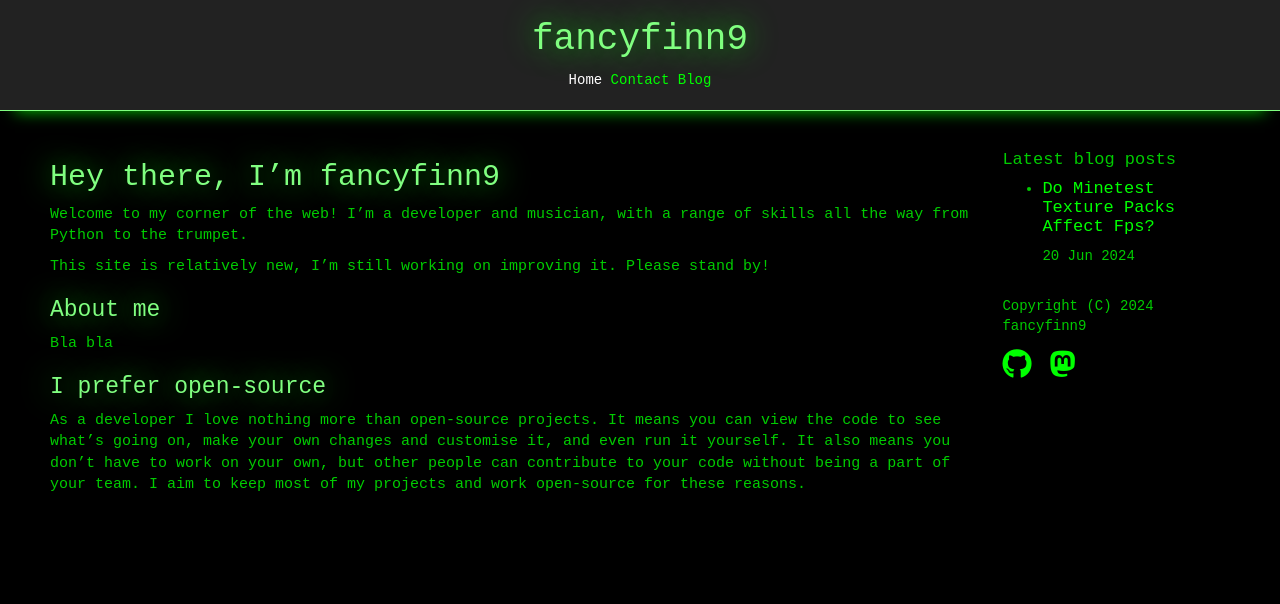
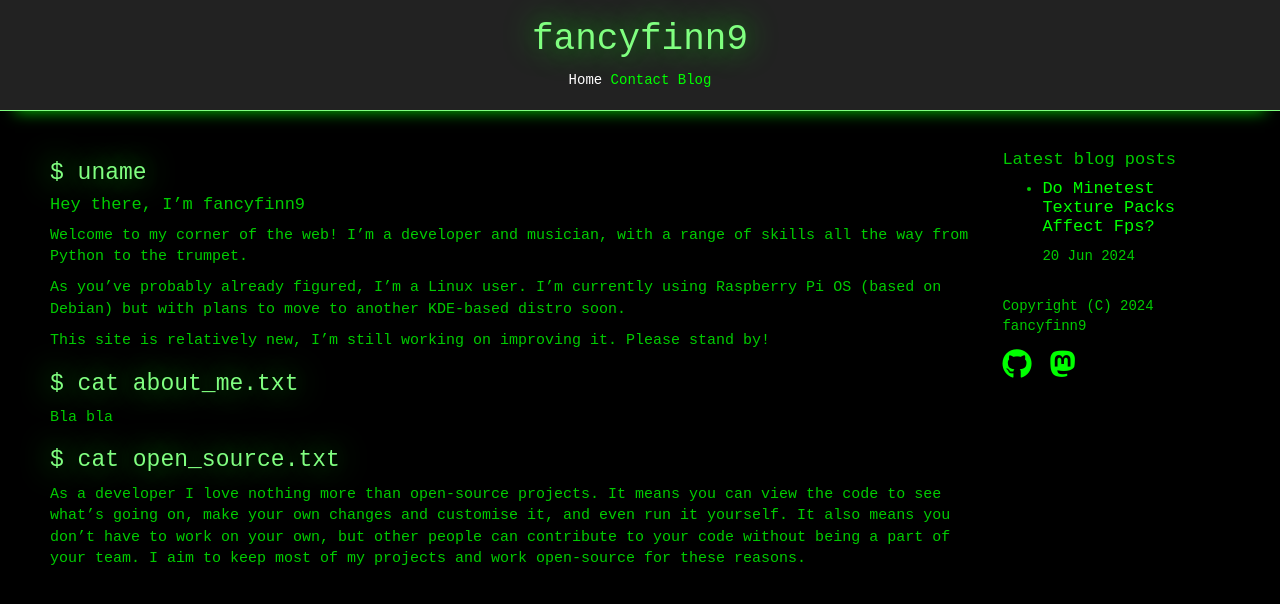
Before and after one commit to fancyfinn9/fancyfinn9.github.io, a Jekyll site: the page built from index.md, in a window 1280 px wide. Shown: the top 604 px of the page. Built offline with Jekyll 4.4.1, drawn with Linux system fonts in a browser that asks for light colours.

Commit message:
Change homepage to more linux-y feel

```diff
--- a/index.md
+++ b/index.md
@@ -4,17 +4,21 @@ title: Home
 layout: default
 ---
 
-## Hey there, I'm fancyfinn9
+### $ uname
+
+#### Hey there, I'm fancyfinn9
 
 Welcome to my corner of the web! I'm a developer and musician, with a range of skills all the way from Python to the trumpet.
 
+As you've probably already figured, I'm a Linux user. I'm currently using Raspberry Pi OS (based on Debian) but with plans to move to another KDE-based distro soon.
+
 This site is relatively new, I'm still working on improving it. Please stand by!
 
-### About me
+### $ cat about_me.txt
 
 Bla bla
 
-### I prefer open-source
+### $ cat open_source.txt
 
 As a developer I love nothing more than open-source projects. It means you can view the code to see what's going on, make your own changes and customise it, and even run it yourself. It also means you don't have to work on your own, but other people can contribute to your code without being a part of your team.
 I aim to keep most of my projects and work open-source for these reasons.
```
